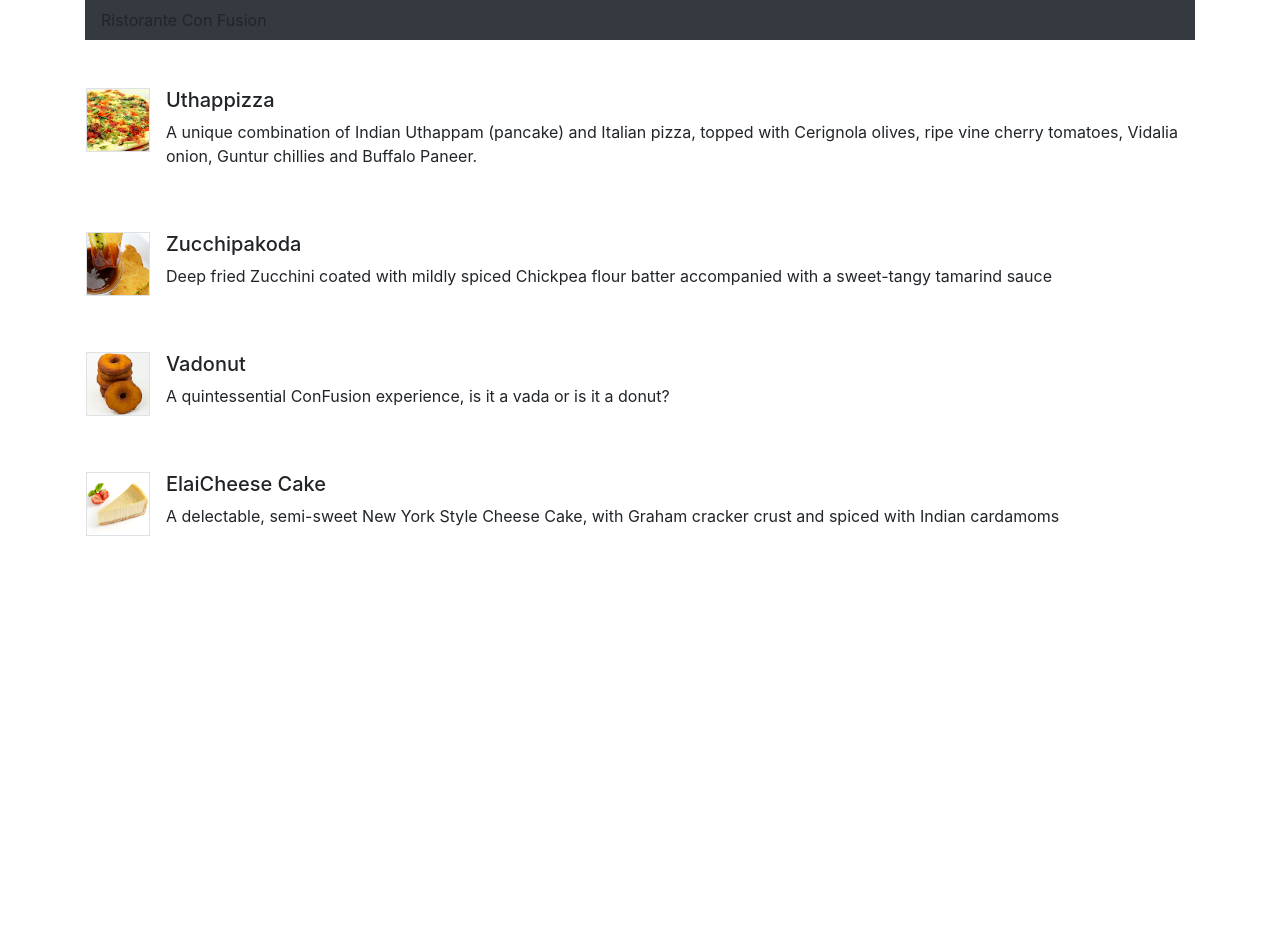
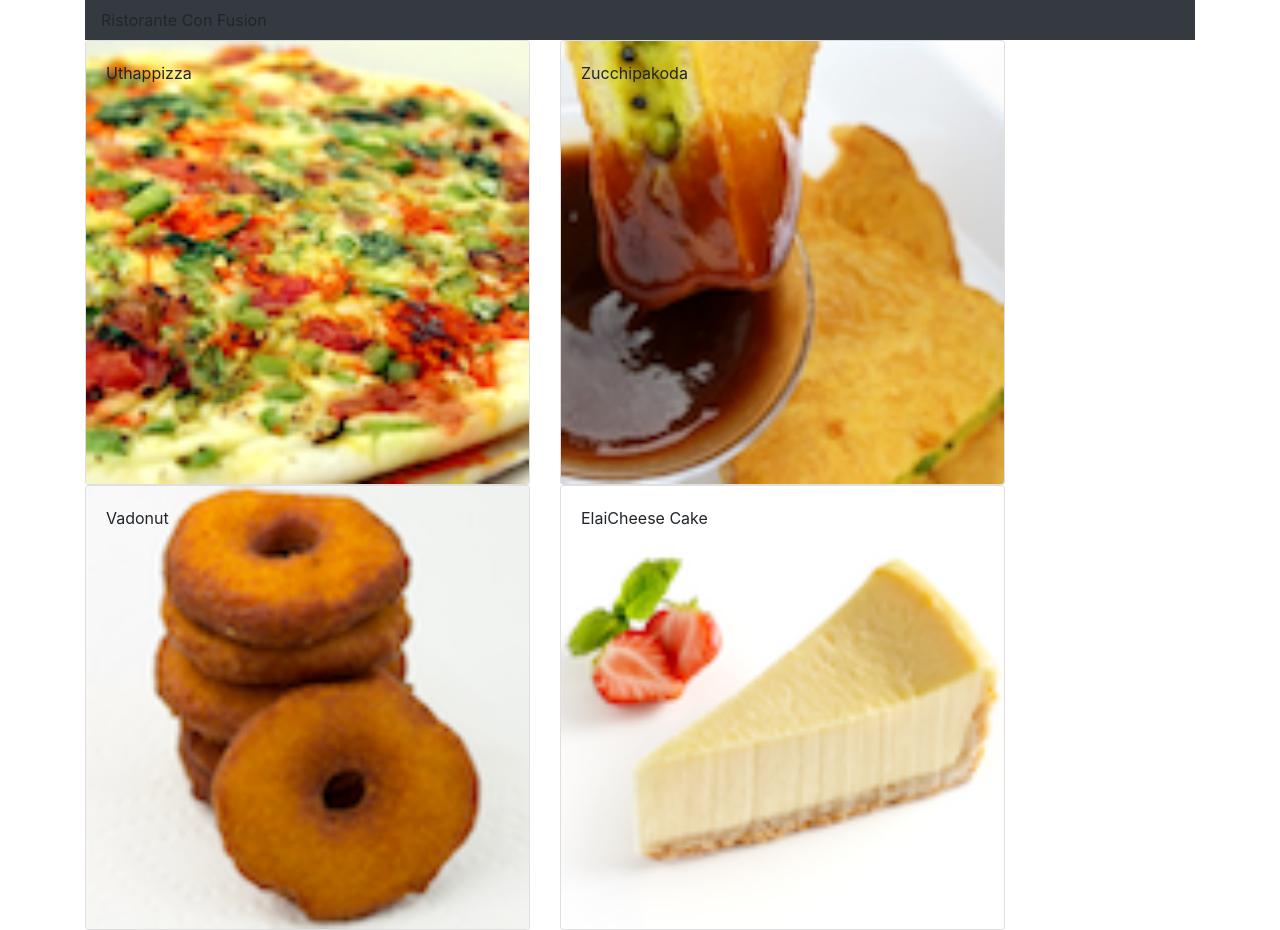
Before and after one commit to Rithick0907/ReactConfusion, a React (Create React App) app: page / in a window 1280 px wide. Before the commit the page ends 800 px from the top, so only its background shows below. Built offline with nearby package versions, Linux system fonts and the light colour scheme.

Commit message:
Components Part 2

```diff
--- a/src/component/Menu.js
+++ b/src/component/Menu.js
@@ -1,35 +1,47 @@
 import React, { Component } from "react";
 import "bootstrap/dist/css/bootstrap.min.css";
-import { Container, Row, Media } from "react-bootstrap";
+import { Container, Row, Card, Col, Button, CardGroup } from "react-bootstrap";
 class Menu extends Component {
   constructor(props) {
     super(props);
-    this.state = {};
+    this.state = {
+      selectedDish: null,
+    };
+  }
+  onDishSelected(dish) {
+    this.setState({ selectedDish: dish });
+  }
+  renderDish(dish) {
+    if (dish !== null) {
+      return (
+        <Card>
+          <Card.Img src={dish.image} alt={dish.name} />
+          <Card.Body>
+            <Card.Title>{dish.name}</Card.Title>
+            <Card.Text>{dish.description}</Card.Text>
+          </Card.Body>
+        </Card>
+      );
+    } else {
+      return <div></div>;
+    }
   }
   render() {
     const menu = this.props.dishes.map((dish) => {
       return (
-        <div key={dish.id}>
-          <Media as="li">
-            <img
-              width={64}
-              height={64}
-              className="ml-3 mr-3 mt-5 border"
-              src={dish.image}
-              alt="Generic placeholder"
-            ></img>
-            <Media.Body>
-              <h5 className="mt-5">{dish.name}</h5>
-              <p>{dish.description}</p>
-            </Media.Body>
-          </Media>
-        </div>
+        <Col key={dish.id} md={5}>
+          <Card onClick={() => this.onDishSelected(dish)}>
+            <Card.Img src={dish.image} />
+            <Card.ImgOverlay>{dish.name}</Card.ImgOverlay>
+          </Card>
+        </Col>
       );
     });
     return (
       <Container>
+        <Row>{menu}</Row>
         <Row>
-          <ol className="list-unstyled">{menu}</ol>
+          <Col>{this.renderDish(this.state.selectedDish)}</Col>
         </Row>
       </Container>
     );
```
